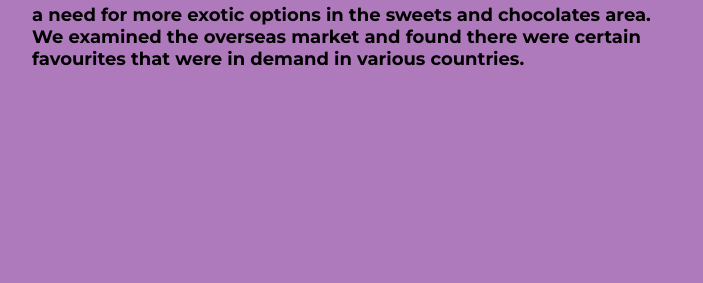
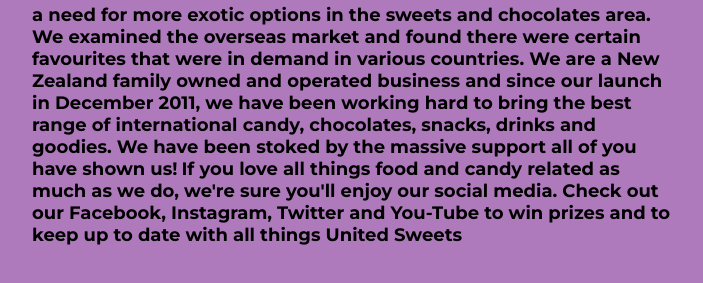
Before and after one commit to Reireimaster28/Sweets-and-Chocolates, a plain HTML site: page Page 2.html in a window 1280 px wide. Shown: the part 143-426 px from the top of the page, without its empty margins (288-991 px from the left). Drawn offline with Linux system fonts and the light colour scheme.

Commit message:
i removed mistake

```diff
--- a/Page 2.html
+++ b/Page 2.html
@@ -17,7 +17,8 @@
 <main>
     <p1>About Us
         Sweets & Chocolates Galore started in 1997 when we saw a need for more exotic options in the sweets and chocolates area.</p1>
-        <p1> We examined the overseas market and found there were certain favourites that were in demand in various countries.</p1>
+    <p1> We examined the overseas market and found there were certain favourites that were in demand in various countries. We are a New Zealand family owned and operated business and since our launch in December 2011, we have been working hard to bring the best range of international candy, chocolates, snacks, drinks and goodies. We have been stoked by the massive support all of you have shown us!</p1>
+    <p1>If you love all things food and candy related as much as we do, we're sure you'll enjoy our social media. Check out our Facebook, Instagram, Twitter and You-Tube to win prizes and to keep up to date with all things United Sweets</p1>
 
 </main>
 
```
Also changed, not shown: Page 3.html (+2 -2 lines), download.jfif (added), downloads.jpeg (added), image.jpeg (added), images (2).jpeg (added), images (4).jpeg (added), images (5).jpeg (added), vosges-haut-chocolat (2).png, 1 other file.
